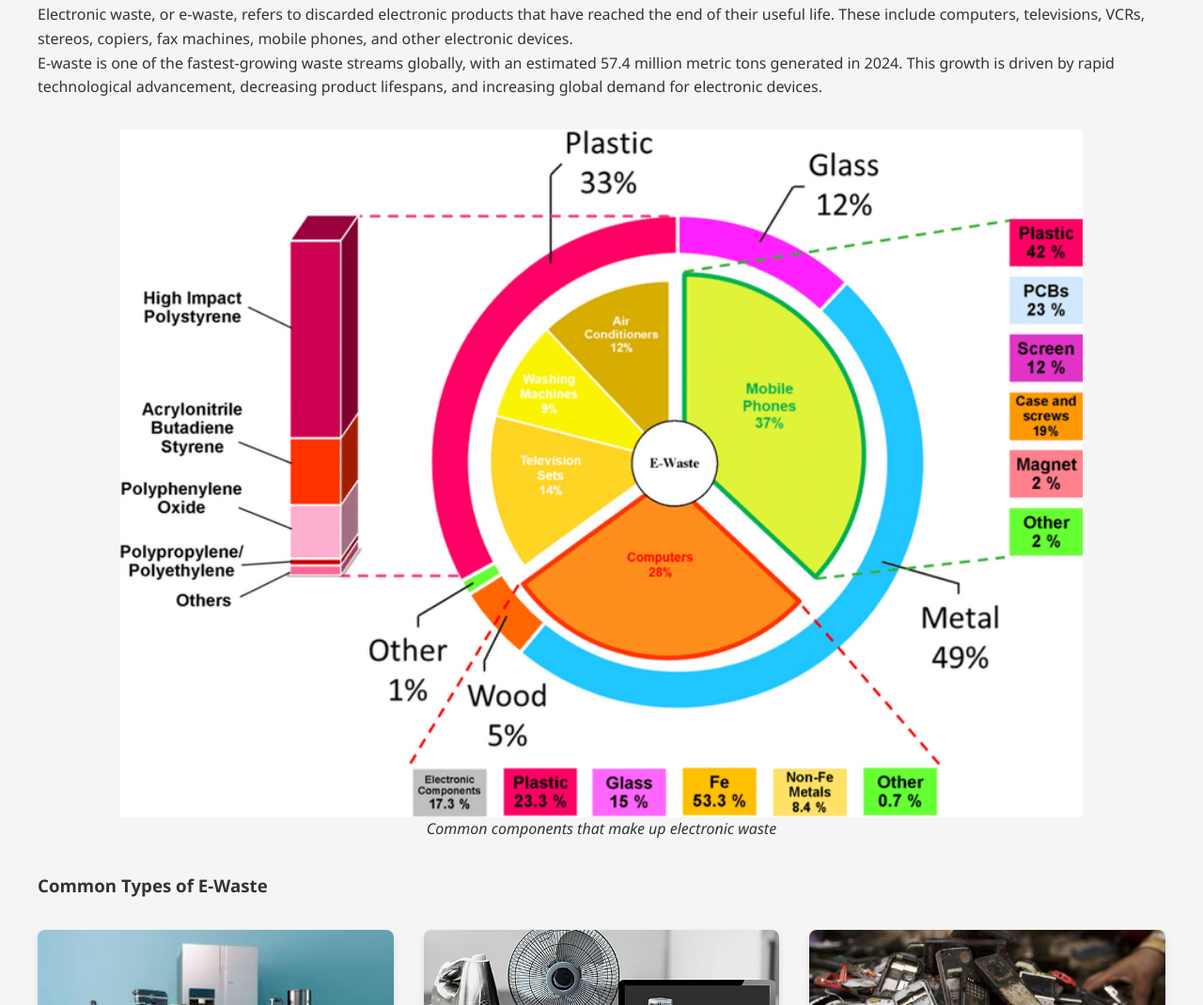
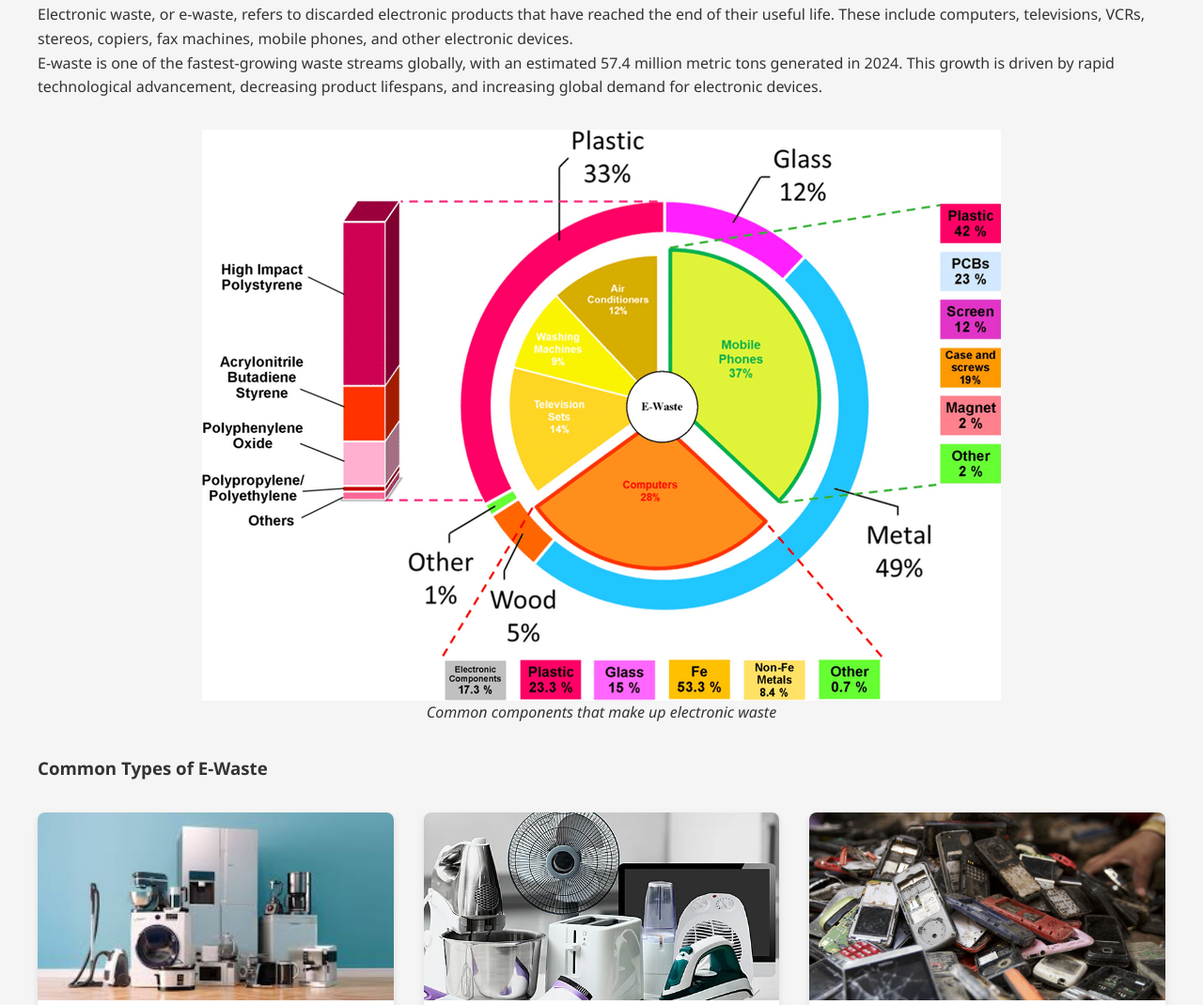
Before and after one commit to StoneCollector/ewaweb, a website: page views/info.html in a window 1280 px wide. Shown: the part 497-1567 px from the top of the page at 94% size. Drawn offline with Linux system fonts and the light colour scheme; files whose address does not match are found by name.

Commit message:
final touches

```diff
--- a/views/info.html
+++ b/views/info.html
@@ -515,7 +515,7 @@
                 <p>E-waste is one of the fastest-growing waste streams globally, with an estimated 57.4 million metric tons generated in 2024. This growth is driven by rapid technological advancement, decreasing product lifespans, and increasing global demand for electronic devices.</p>
 
                 <div class="infographic">
-                    <img style="width: 80vw; height: auto; display: block; margin-left: auto; margin-right: auto;" src="images/Infographic-showing-distribution-of-types-of-e-waste-collected-from-households-and.png" alt="Common E-Waste Components Infographic">
+                    <img style="width: auto; height: auto; display: block; margin-left: auto; margin-right: auto;" src="images/Infographic-showing-distribution-of-types-of-e-waste-collected-from-households-and.png" alt="Common E-Waste Components Infographic">
                     <p><em>Common components that make up electronic waste</em></p>
                 </div>
 
```
